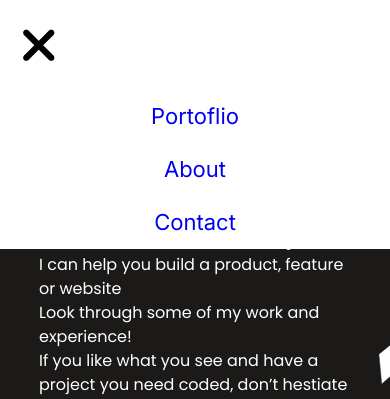
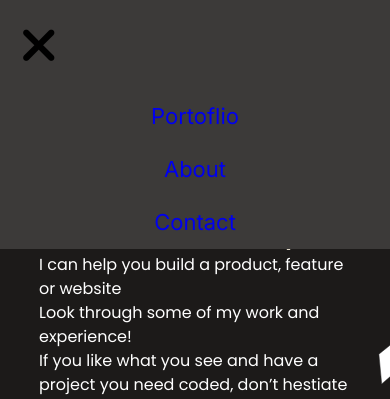
Before and after one commit to guillainbisimwa/Mobile-menu, a website: page index.html in a window 390 px wide. Both pictures are taken after a click on the button 366 px from the left and 27 px from the top of the page. Shown: the top 399 px of the page. Drawn offline with Linux system fonts and the light colour scheme.

Commit message:
Add a valid background-color to the menu container

```diff
--- a/css/main.css
+++ b/css/main.css
@@ -34,7 +34,7 @@ header {
 
 #mobile-menu-container {
   display: none;
-  background-color: #fff;
+  background-color: #3c3a39;
   top: 0;
   left: 0;
   right: 0;
```
